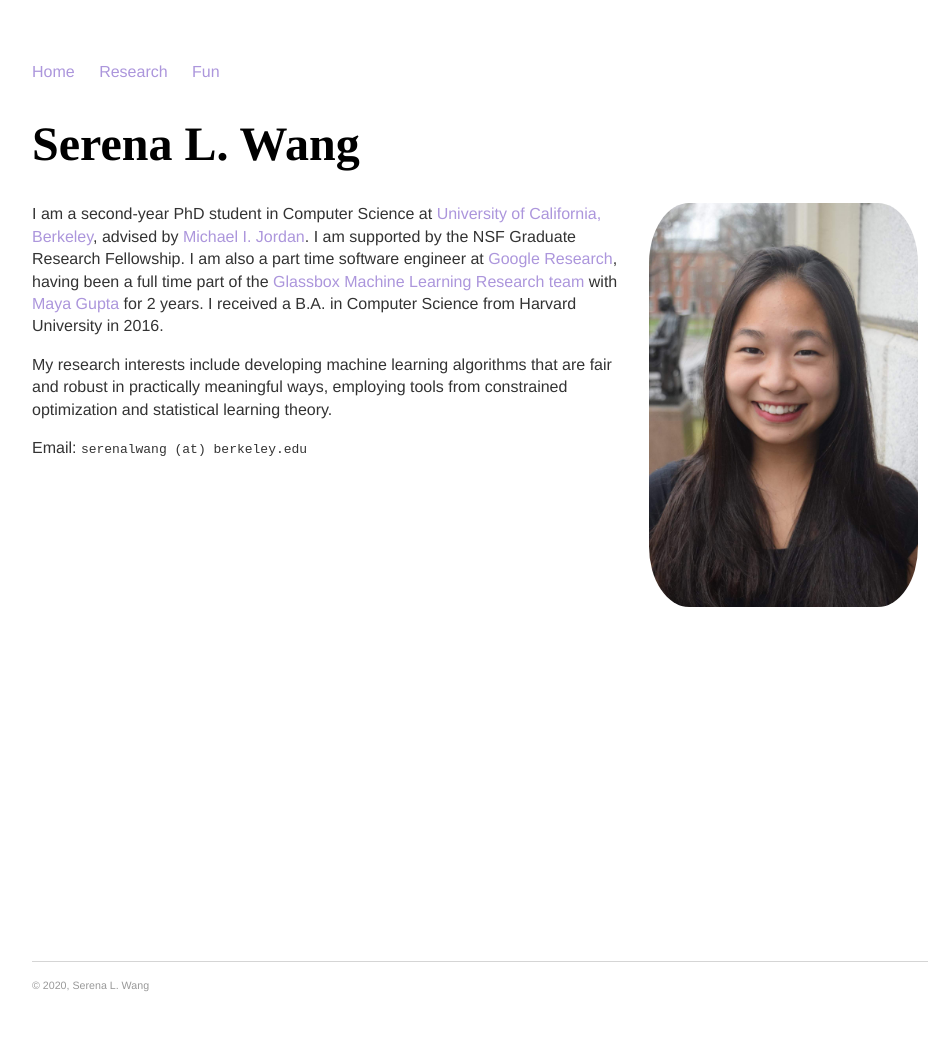
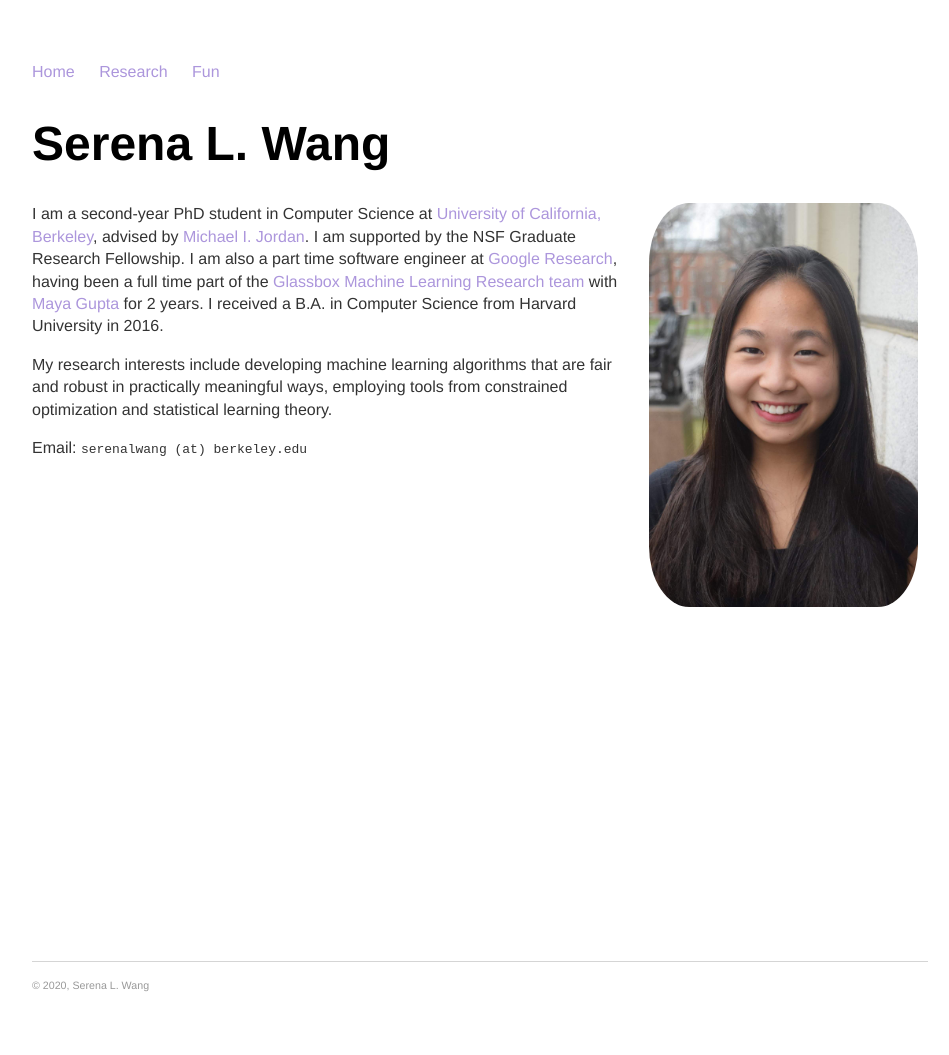
Before and after one commit to serenalwang/serenalwang.github.io, a Jekyll site: the page built from index.md, in a window 1280 px wide. Shown: the whole page, without its empty margins (160-1109 px from the left). Built offline with Jekyll 4.4.1, drawn with Linux system fonts in a browser that asks for light colours.

Commit message:
fixed fonts.

```diff
--- a/css/main.css
+++ b/css/main.css
@@ -22,7 +22,7 @@ a:hover {
 
 h1 {
     font-size: 3em;
-    font-family:'Avenir', 'Times', 'Serif';
+    font-family:'Avenir', 'Helvetica', 'Sans-Serif';
 }
 
 h2 {
```
Also changed, not shown: cat.md (+1 -1 lines).
